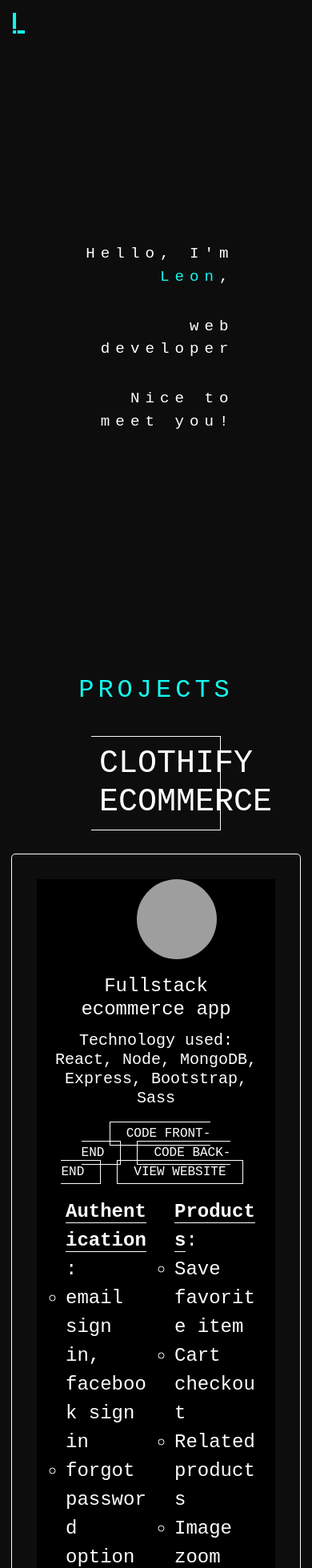
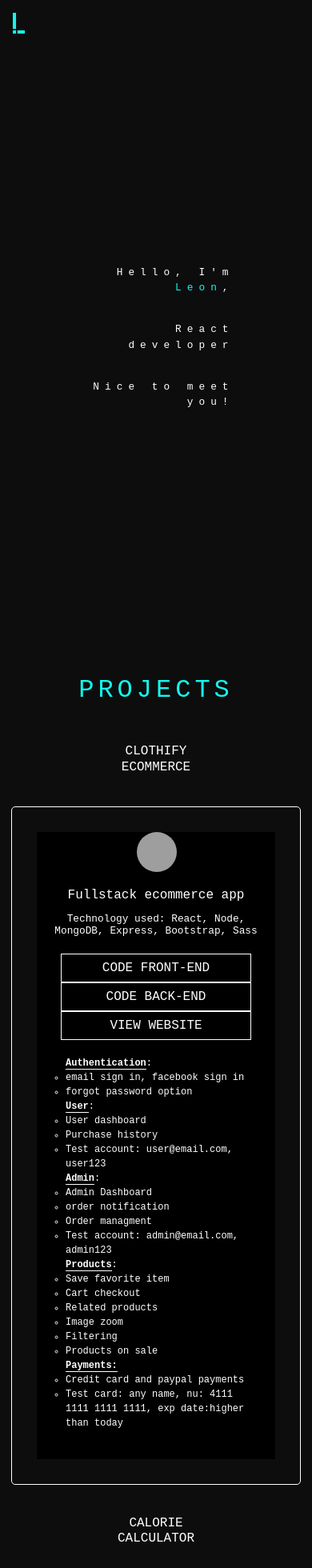
Before and after one commit to LeonMilosevic/portfolio, a React (Create React App) app: page / in a window 390 px wide. Shown: the top 1960 px of the page at 80% size. Built offline with nearby package versions, Linux system fonts and the light colour scheme; grey boxes are pictures that could not be loaded; the HTML template or start-up script is replaced by a standard one; a web font is replaced by a local one.

Commit message:
css changes

```diff
--- a/src/App.css
+++ b/src/App.css
@@ -459,7 +459,7 @@ body {
   }
 }
 
-@media only screen and (max-width: 375px) {
+@media only screen and (max-width: 800px) {
   .display-image {
     display: none;
   }
--- a/src/components/main/Contact.js
+++ b/src/components/main/Contact.js
@@ -11,7 +11,7 @@ const Contact = () => {
           <div className="contact-wrapper-cover"></div>
           <div className="contact-wrapper-cover-bottom"></div>
           <h6>Leon Milosevic</h6>
-          <h6>email: leonleon787@yahoo.com</h6>
+          <h6>email: leonn.milosevic@gmail.com</h6>
           <h6>phone: +37060754357</h6>
           <div>
             <a
--- a/src/components/main/LandingPage.js
+++ b/src/components/main/LandingPage.js
@@ -37,7 +37,7 @@ const LandingPage = () => {
       </div>
       <div className="custom-text">
         Hello, I'm <span style={{ color: "#14f7ee" }}>Leon</span>, <hr />
-        web developer
+        React developer
         <hr />
         Nice to meet you!
       </div>
--- a/src/components/main/Projects.js
+++ b/src/components/main/Projects.js
@@ -39,7 +39,7 @@ const Projects = () => {
         linkSite={"https://clothify.online/"}
       >
         <div className="row">
-          <div className="col-6">
+          <div className="col-sm-12 col-md-6 col-lg-6">
             <li>
               <strong className="underline">Authentication</strong>:
             </li>
@@ -65,7 +65,7 @@ const Projects = () => {
               <li>Test account: admin@email.com, admin123</li>
             </ul>
           </div>
-          <div className="col-6">
+          <div className="col-sm-12 col-md-6 col-lg-6">
             <li>
               <strong className="underline">Products</strong>:
             </li>
```
